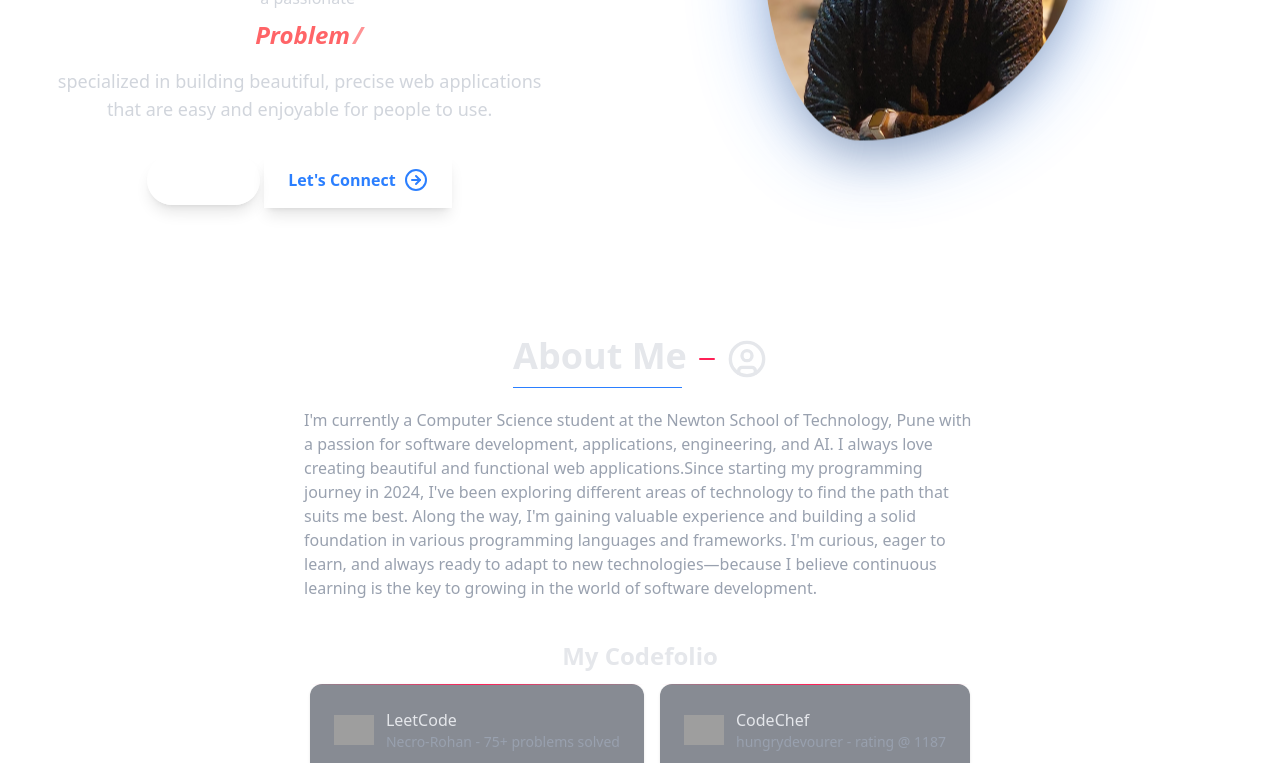
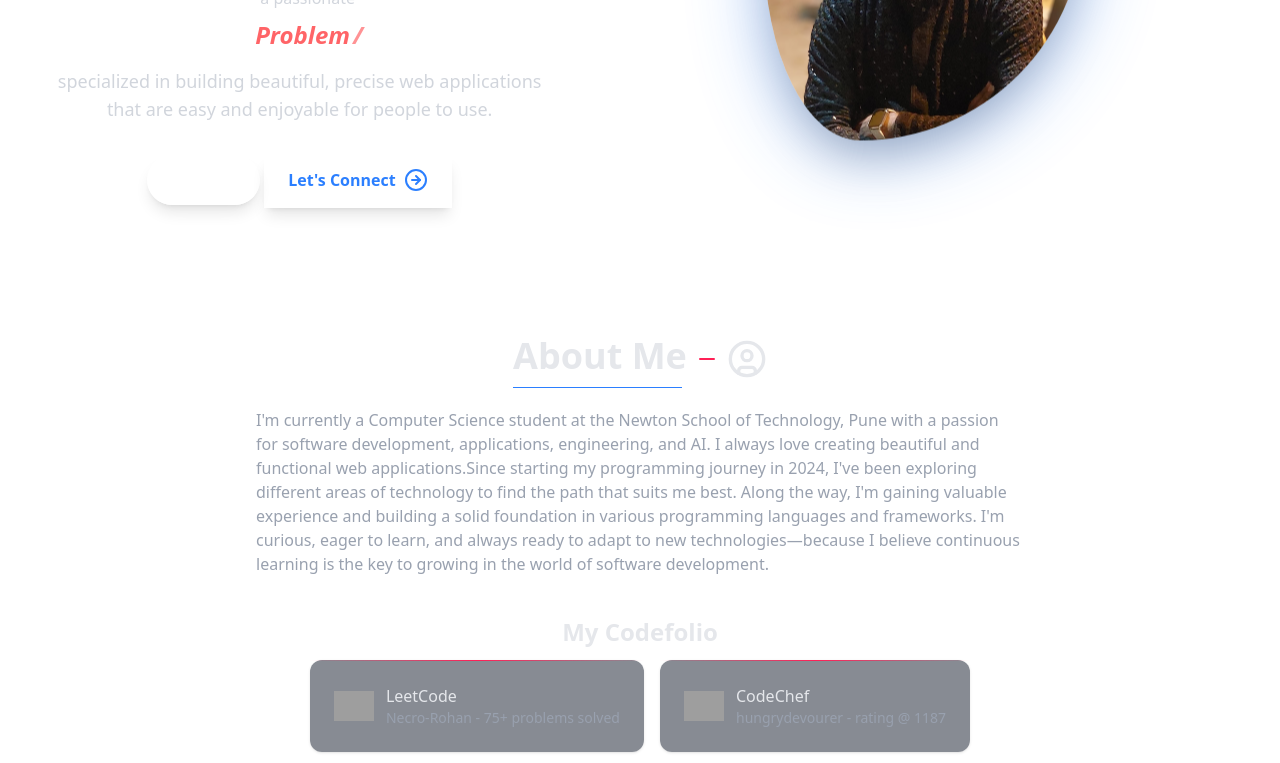
Before and after one commit to Necro-Rohan/Portfolio, a React (Vite) app: page / in a window 1280 px wide. Shown: the part 415-1178 px from the top of the page. Built offline with nearby package versions, Linux system fonts and the light colour scheme; grey boxes are pictures that could not be loaded; a web font is replaced by a local one.

Commit message:
fixed about section

```diff
--- a/src/components/About.jsx
+++ b/src/components/About.jsx
@@ -81,7 +81,7 @@ const About = () => {
             </h3>
             <p className=" mt-2 w-2/3 h-[1.5px] bg-blue-500"></p>
           </div>
-          <p className="text-md text-gray-400 max-w-2xl mx-auto text-start font-light">
+          <p className="text-md text-gray-400 max-w-3xl mx-auto text-start font-light">
             I'm currently a Computer Science student at the Newton School of
             Technology, Pune with a passion for software development,
             applications, engineering, and AI. I always love creating beautiful
```
